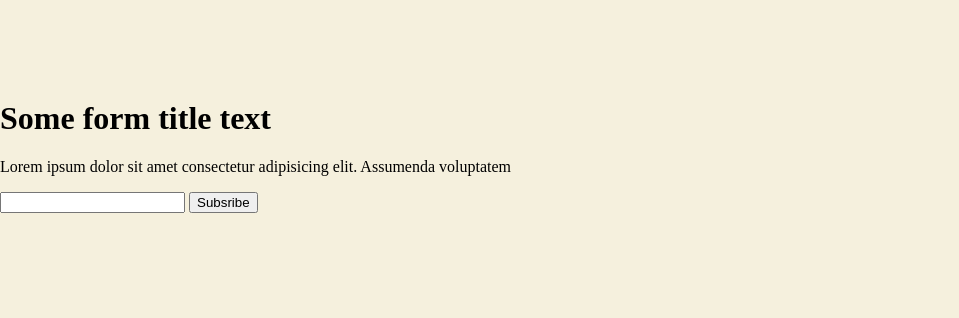
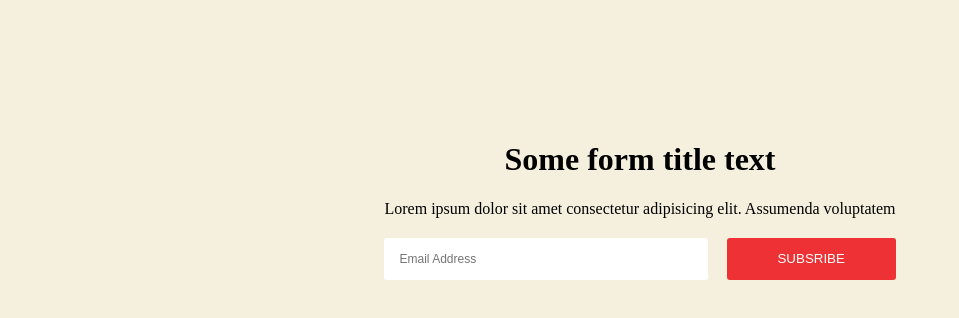
Before and after one commit to frontenddevproject/HomeTask_1, a plain HTML site: page index.html in a window 1280 px wide. Shown: the whole page, without its empty margins (0-959 px from the left). Drawn offline with Linux system fonts and the light colour scheme.

Commit message:
Added form's CSS

```diff
--- a/index.html
+++ b/index.html
@@ -12,7 +12,7 @@
             <h1>Some form title text</h1>
             <p>Lorem ipsum dolor sit amet consectetur adipisicing elit. Assumenda voluptatem</p>
             <div class="userEmail">
-               <input type="email" required />
+               <input type="email" placeholder="Email Address" required />
                <button class="subscribe_button">Subsribe</button>
             </div>
          </form>
--- a/style.css
+++ b/style.css
@@ -4,5 +4,37 @@ body{
    background-color: #F5F0DD;
 }
 .wrapper{
+   width: fit-content;
    margin:100px auto;
+   display: flex;
+   flex-direction: column;
+   align-items: center;
 }
+form{
+   padding:20px;
+   text-align: center;
+}
+.userEmail{
+   margin-top:20px;
+   display:flex;
+   justify-content: space-between;
+}
+input{
+   width: 60%;
+   line-height: 40px;
+   padding-left: 15px;
+   border:none;
+   border-radius: 3px;
+}
+input::placeholder{
+   font-size: 12px;
+}
+button{
+   width:33%;
+   background-color: #EE3134;
+   color:#fff;
+   text-transform: uppercase;
+   border: none;
+   border-radius: 3px;
+   cursor: pointer;
+}
```
